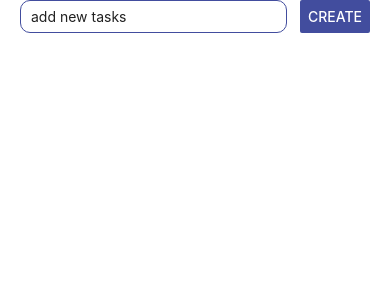
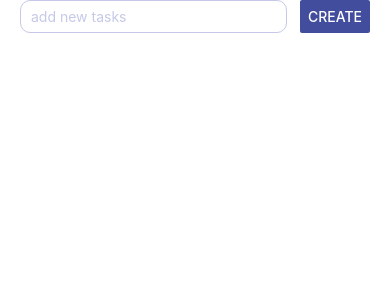
Before and after one commit to sotopro/tasksmanagment, a React Native app: screen / in a window 390 px wide. Shown: the top 300 px of the page. Built offline with nearby package versions, Linux system fonts and the light colour scheme.

Commit message:
[feature] - add feature change color when focus input change

```diff
--- a/App.js
+++ b/App.js
@@ -1,12 +1,32 @@
 import { StyleSheet, Text, View, TextInput, Button, StatusBar, SafeAreaView } from 'react-native';
 import { styles } from './styles';
+import { useState } from 'react';
 
 export default function App() {
+  const [borderColor, setBorderColor] = useState('#C5C9E7')
+
+  const onHandlerFocus = () => {
+    setBorderColor('#424D9E')
+  }
+
+  const onHandlerBlur = () => {
+    setBorderColor('#C5C9E7')
+  }
   return (
     <SafeAreaView style={styles.safeArea}>
       <View style={styles.container}>
         <View style={styles.inputContainer}>
-          <TextInput style={styles.input} placeholder='add new tasks' />
+          <TextInput
+            style={[styles.input, { borderColor: borderColor}]}
+            placeholder='add new tasks'
+            autoCapitalize='none'
+            autoCorrect={false}
+            cursorColor='#424D9E'
+            selectionColor='#D4D7ED'
+            placeholderTextColor='#C5C9E7'
+            onFocus={onHandlerFocus}
+            onBlur={onHandlerBlur}
+          />
           <Button title='Create' color='#424D9E' />
         </View>
       </View>
--- a/styles.js
+++ b/styles.js
@@ -20,7 +20,6 @@ export const styles = StyleSheet.create({
       borderRadius: 10,
       paddingHorizontal: 10,
       color: '#212121',
-      borderColor: '#424D9E',
       fontSize: 14,
     }
   });
```
